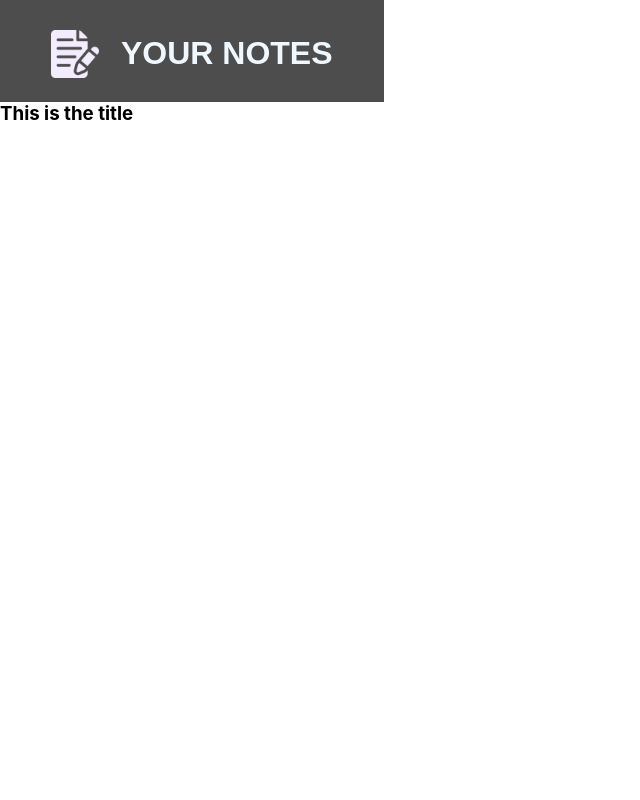
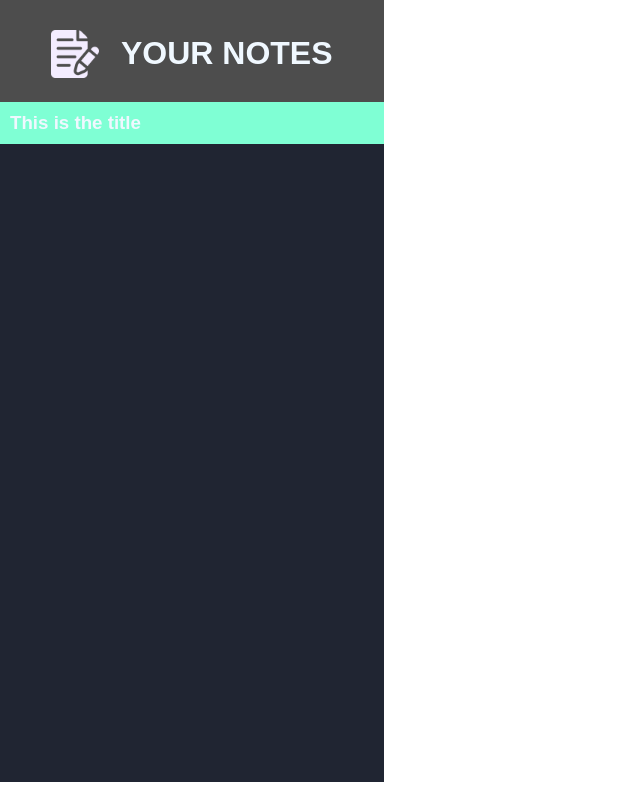
Before and after one commit to karansethia/React-Notes-App, a React (Create React App) app: page / in a window 1280 px wide. Shown: the whole page, without its empty margins (0-640 px from the left). Built offline with nearby package versions, Linux system fonts and the light colour scheme.

Commit message:
design changes

```diff
--- a/src/Components/Sidebar/NotesList.js
+++ b/src/Components/Sidebar/NotesList.js
@@ -3,6 +3,8 @@ import SideNote from './SideNote';
 export default function NotesList(props){
     console.log(props);
     return(
+        <div className='notes-list'>
         <SideNote />
+        </div>
     )
 }
--- a/src/Components/Sidebar/SideNote.css
+++ b/src/Components/Sidebar/SideNote.css
@@ -1,4 +1,7 @@
-.sidenote{
+.side-note{
     font-family: sans-serif;
     padding: 10px;
+    margin: auto;
+    color: aliceblue;
+    background-color: aquamarine;
 }
```
